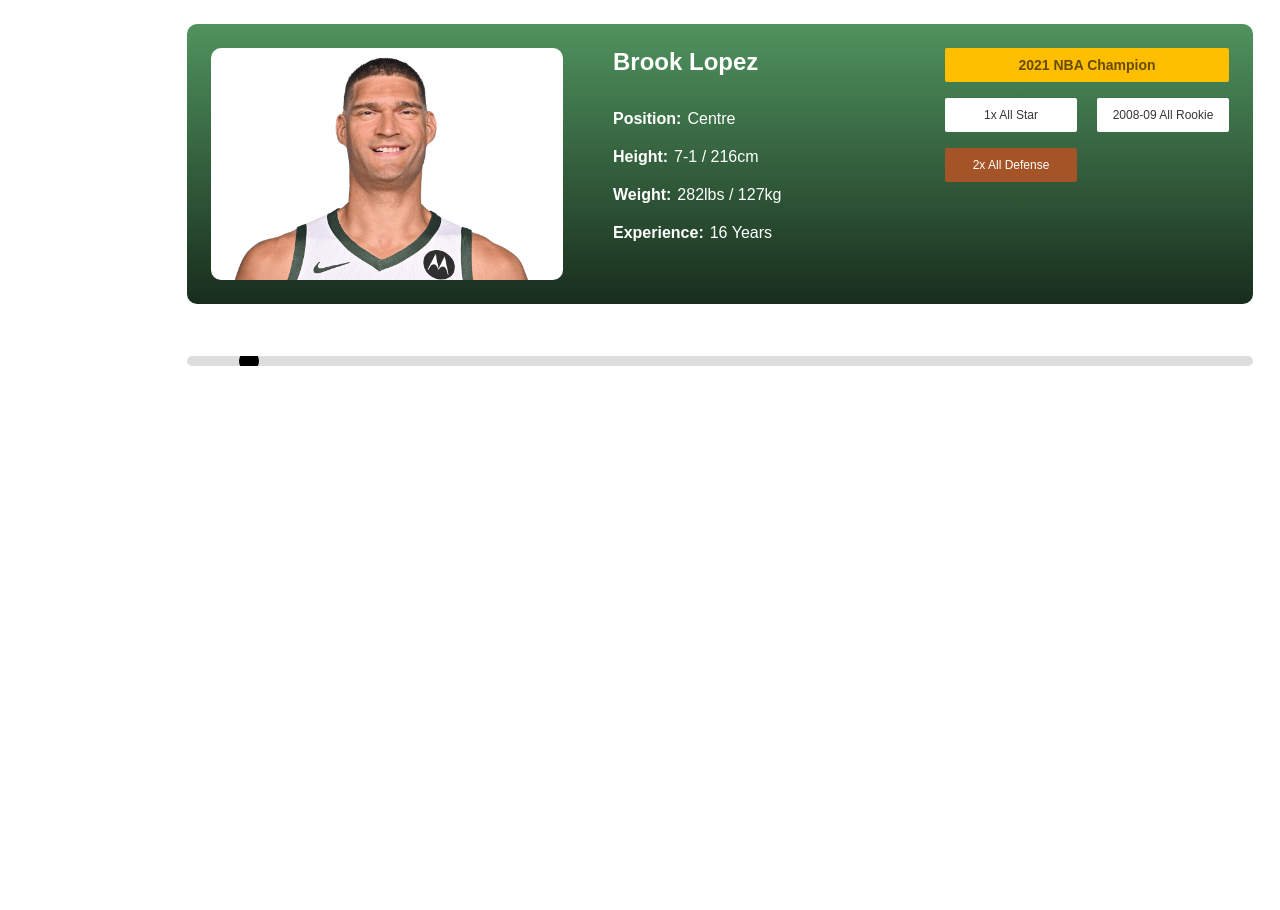
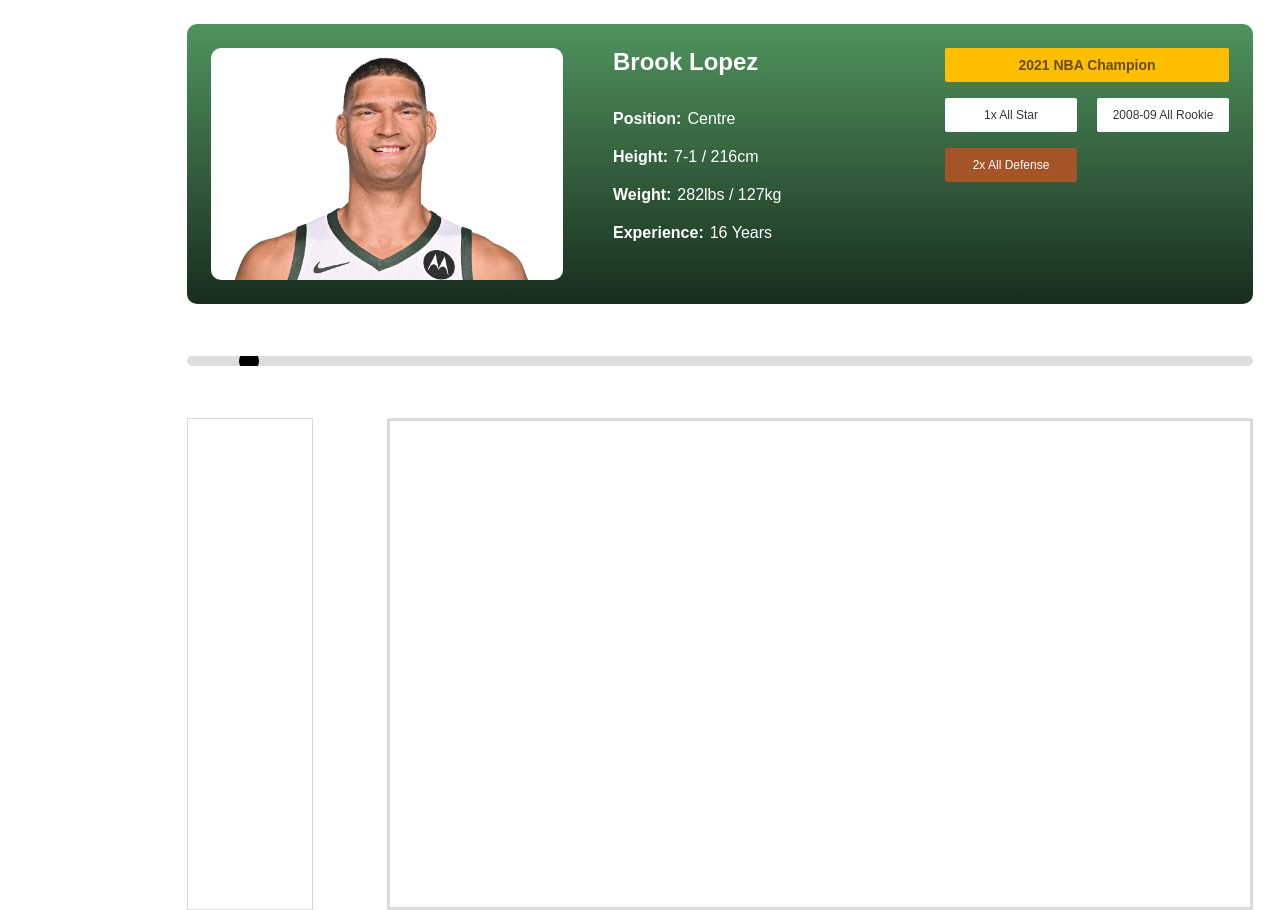
Before and after one commit to xtrship/bScrape, a website with bundled scripts: page index.html in a window 1280 px wide. Shown: the top 910 px of the page. Before the commit the page ends 800 px from the top, so only its background shows below. Built offline with nearby package versions, Linux system fonts and the light colour scheme.

Commit message:
core structure set, merged branches

```diff
--- a/style.css
+++ b/style.css
@@ -66,7 +66,7 @@ body{
     width: 284px;
 }
 
-.rowAccomplishments {
+.rowAccomplishments, .graphContainer{
     display: flex;
     justify-content: space-between;
     align-items: center;
@@ -161,3 +161,24 @@ body{
             z-index: 1;
             transition: width 0.2s;
         }
+
+.graphContainer{
+    width: 1066px;
+    display: flex;
+    justify-content: space-between;
+    align-items: center;
+}
+
+.careerStats, .shotChart {
+    height: 492px;
+    border: 1px solid #DADADA;
+}
+.careerStats{
+    width: 126px;
+}
+
+.shotChart{
+    width: 866px;
+    border-radius: 2px;
+    border: 3.4px solid #DADADA !important;
+}
```
